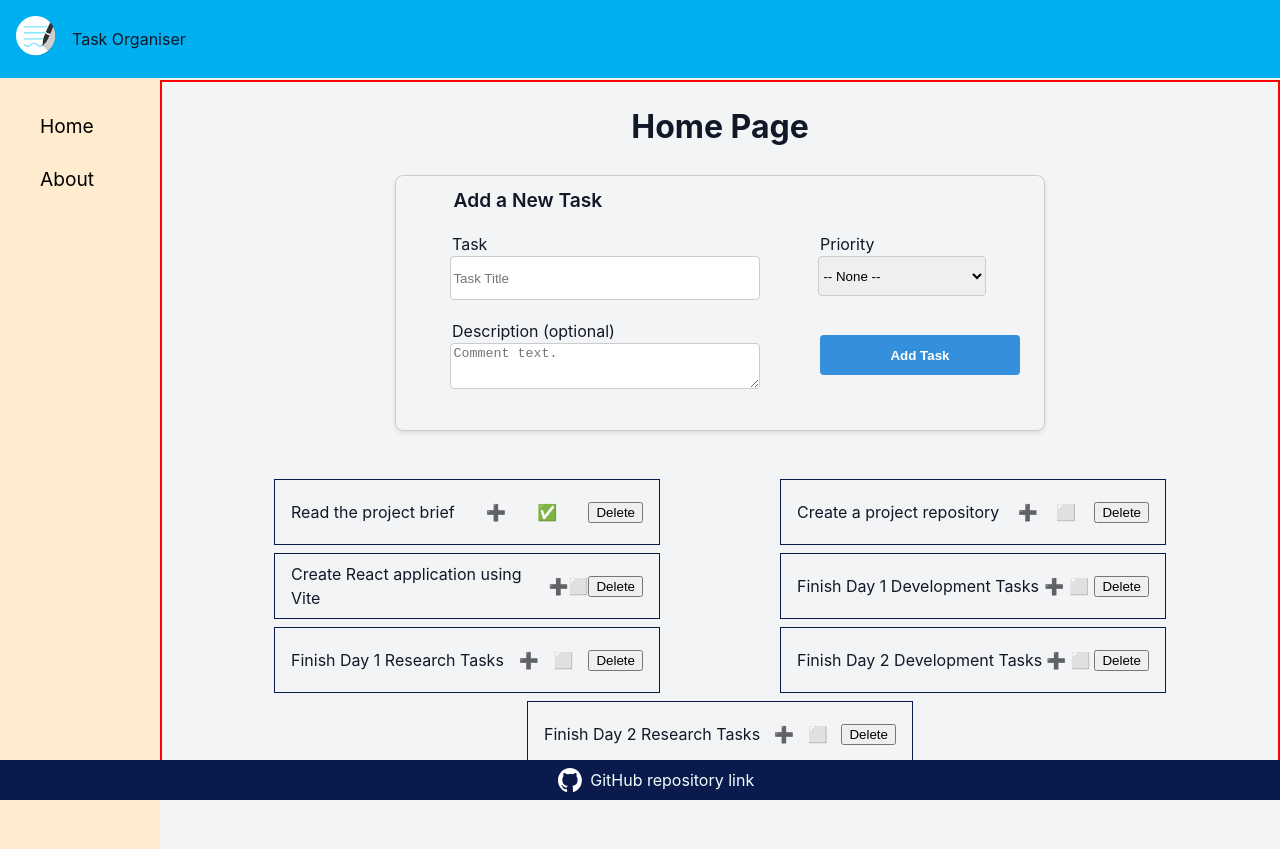
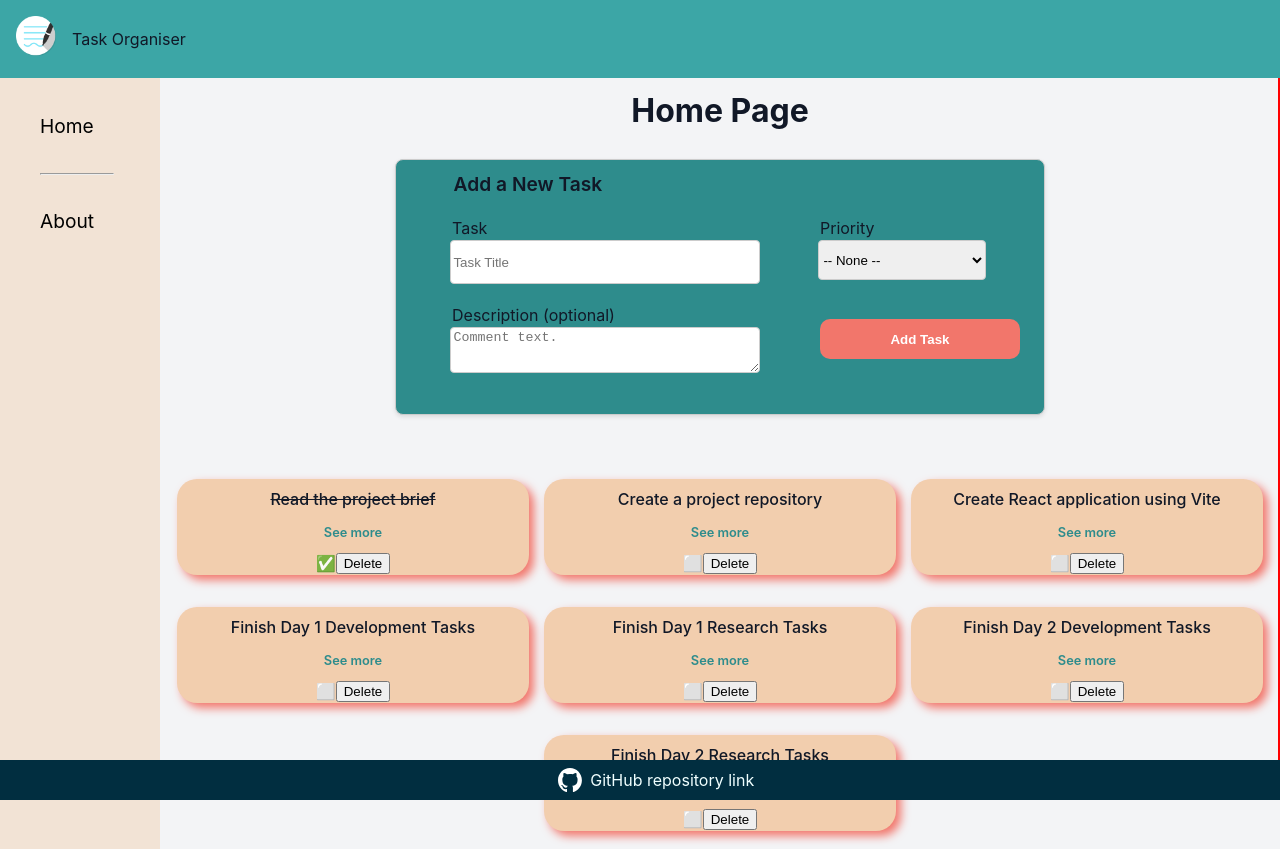
Before and after one commit to mbCeli/to-do-app, a React (Vite) app in the folder mini-project-react-app/: page / in a window 1280 px wide. Built offline with nearby package versions, Linux system fonts and the light colour scheme.

Commit message:
working on the CSS - home-page

```diff
--- a/mini-project-react-app/package.json
+++ b/mini-project-react-app/package.json
@@ -12,6 +12,7 @@
   "dependencies": {
     "react": "^18.3.1",
     "react-dom": "^18.3.1",
+    "react-icons": "^5.4.0",
     "react-router-dom": "^7.1.5"
   },
   "devDependencies": {
--- a/mini-project-react-app/src/App.css
+++ b/mini-project-react-app/src/App.css
@@ -12,7 +12,7 @@ nav {
   justify-content: flex-start;
   gap: 1em;
   z-index: 2;
-  background-color: #00afef;
+  background-color: #3CA6A6;/* #00afef; */
   padding: 1em;
 }
 
@@ -21,8 +21,9 @@ nav {
   height: 2.5em;
 }
 
+/*Sidebar*/
 aside {
-  background-color: blanchedalmond;
+  background-color: #F2E3D5;/* blanchedalmond; */
   position: fixed;
   top: 0;
   z-index: 1;
@@ -52,33 +53,102 @@ aside a {
   color: black;
 }
 
+/*Page Container no sidebar*/
 .pages-container {
-  height: auto; /* Height changed (before 100vh) because it didn´t fit content*/
+  height: 86vh; /* Height changed (before 100vh) because it didn´t fit content*/
   border: 2px solid red;
-  margin: 5em 0 5em 10em;
+  padding: 4em 0 1em 10em;
+  margin: 0 auto;
   display: flex;
   flex-direction: column;
   align-items: center;
   /* padding-bottom: 10em; */
 }
 
+.home-page{
+  width: 100%;
+  height: 100%;
+}
+
+/*Form*/
+.add-form {
+  background-color: #2E8C8C;
+}
+
+.add-form button{
+  background-color: #F2766B;
+  width: 200px;
+  height: 40px;
+  padding: 0.2rem 1rem;
+  margin: 1rem 0 0 2rem;
+  color: #fff;
+  font-weight: bold;
+  border: none;
+  border-radius: 10px;
+  cursor: pointer;
+}
+
+/*Task Cards*/
 .to-do-list {
   display: flex;
   flex-wrap: wrap;
   align-items: center;
   justify-content: space-evenly;
-  gap: 0.5em;
+ /*  gap: 0.5em; */
   width: 100%;
 }
 
 .to-do-card {
   display: flex;
+  flex-direction: column;
   align-items: center;
   justify-content: space-between;
-  padding: 0.5em 1em;
-  border: 1px solid #0b1a4d;
+  /* padding: 0.5em 1em; */
+  margin: 1em 0;
+  border-radius: 20px;
+  box-shadow: 5px 5px 10px #F2766B;
   width: 22em;
-  height: 3em;
+  height: 6em;
+  background-color: #F2CEAE;
+}
+
+.task-done {
+  margin-top: 0.5em;
+  margin-bottom: 0;
+  font-weight:500;
+  text-decoration: line-through;
+}
+
+.task-not-done {
+  margin-top: 0.5em;
+  margin-bottom: 0;
+  font-weight:500;
+
+}
+
+.to-do-card-buttons {
+  display: flex;
+  justify-content: space-between;
+  align-items: center;
+}
+
+.see-more {
+ font-size: 0.8em;
+ font-weight: 600;
+ color: #2E8C8C;
+}
+
+.to-do-details {
+  width: 80%;
+  margin: 0 auto;
+}
+
+.task-details {
+  margin: 6em 0;
+}
+
+.task-details span {
+  font-weight: 600;
 }
 
 .completed-check {
@@ -98,7 +168,8 @@ aside a {
   margin-bottom: 0.5em;
 }
 
-.linkedin-logo, .github-logo {
+.linkedin-logo,
+.github-logo {
   height: 1.5em;
 }
 
@@ -108,7 +179,7 @@ aside a {
   left: 0;
   z-index: 2;
   width: 100%;
-  background-color: #0b1a4d;
+  background-color: #012E40;  /* #0b1a4d */
   padding: 0.5em 1em;
   display: flex;
   justify-content: center;
@@ -166,7 +237,7 @@ input[type="checkbox"] {
   margin-top: 0.5rem;
   margin-left: 0.2rem;
   display: block;
-  transform: scale(1.5)
+  transform: scale(1.5);
 }
 
 label {
@@ -176,7 +247,7 @@ label {
   height: 55px;
 }
 
-button[type="submit"] {
+/* button[type="submit"] {
   width: 200px;
   height: 40px;
   padding: 0.2rem 1rem;
@@ -187,7 +258,7 @@ button[type="submit"] {
   border: none;
   border-radius: 0.25rem;
   cursor: pointer;
-}
+} */
 
 button[type="submit"]:hover {
   background-color: #2779bd;
--- a/mini-project-react-app/src/components/AddToDoForm.jsx
+++ b/mini-project-react-app/src/components/AddToDoForm.jsx
@@ -17,7 +17,7 @@ export default function AddToDoForm({ addTask }) {
     }
 
     return (
-        <form onSubmit={handleFormSubmit}>
+        <form onSubmit={handleFormSubmit} className="add-form">
             <span>Add a New Task</span>
             <div>
                 <label>
--- a/mini-project-react-app/src/components/Sidebar.jsx
+++ b/mini-project-react-app/src/components/Sidebar.jsx
@@ -5,6 +5,7 @@ export default function Sidebar() {
     <aside>
         <ul>
             <Link to="/">Home</Link>
+            <hr />
             <Link to="/about">About</Link>
         </ul>
     </aside>
--- a/mini-project-react-app/src/components/ToDoListCard.jsx
+++ b/mini-project-react-app/src/components/ToDoListCard.jsx
@@ -3,10 +3,12 @@ import { Link } from "react-router-dom";
 export default function ToDoListCard({ toDo, deleteTask, index, finishTask }) {
   return (
     <div className="to-do-card">
-      <p className="task-name">{toDo.task}</p>
-      <Link to={`/tasks/${index}`} ><span>➕</span></Link>
+      <p className={toDo.completed ? "task-done" : "task-not-done"}>{toDo.task}</p>
+      <Link to={`/tasks/${index}`} ><span className="see-more">See more</span></Link>
+      <div className="to-do-card-buttons">
       <span className="completed-check" onClick={() => finishTask(index)}>{toDo.completed ? "✅" : "⬜️"}</span>
       <button onClick={() => deleteTask(index)}>Delete</button>
+      </div>
     </div>
   );
 }
--- a/mini-project-react-app/src/index.css
+++ b/mini-project-react-app/src/index.css
@@ -4,7 +4,7 @@
   line-height: 1.5;
   --primary-color: #1e40af;
   --secondary-color: #3b82f6;
-  --background-color: #f3f4f6;
+  --background-color: #fafafa;
   --text-color: #111827;
 }
 
@@ -20,6 +20,11 @@ body {
   color: #111827;
 }
 
+hr {
+  width: 60%;
+  margin-left: 0;
+}
+
 h1 {
   font-size: 2rem;
   font-weight: 700;
--- a/mini-project-react-app/src/pages/ToDoDetails.jsx
+++ b/mini-project-react-app/src/pages/ToDoDetails.jsx
@@ -28,13 +28,14 @@ export default function ToDoDetails() {
   return (
     <div className="to-do-details">
       <h1>Task Details</h1>
-      <div>
+      <div className="task-details">
         {taskDetails && (
           <>
             <p className="task-name"><span>Task: </span>{taskDetails.task}</p>
             <p className="description"><span>Description: </span>{taskDetails.description}</p>
             <p><span>Priority Level: </span>{taskDetails.priority}</p>
             {/* click on update button to show form and hide button when showing the form */}
+
             <button
               className={showButton ? "show-button" : "hide-button"}
               onClick={() => {
```
Also changed, not shown: 1 other file (tests, documents, lock files or other folders).
